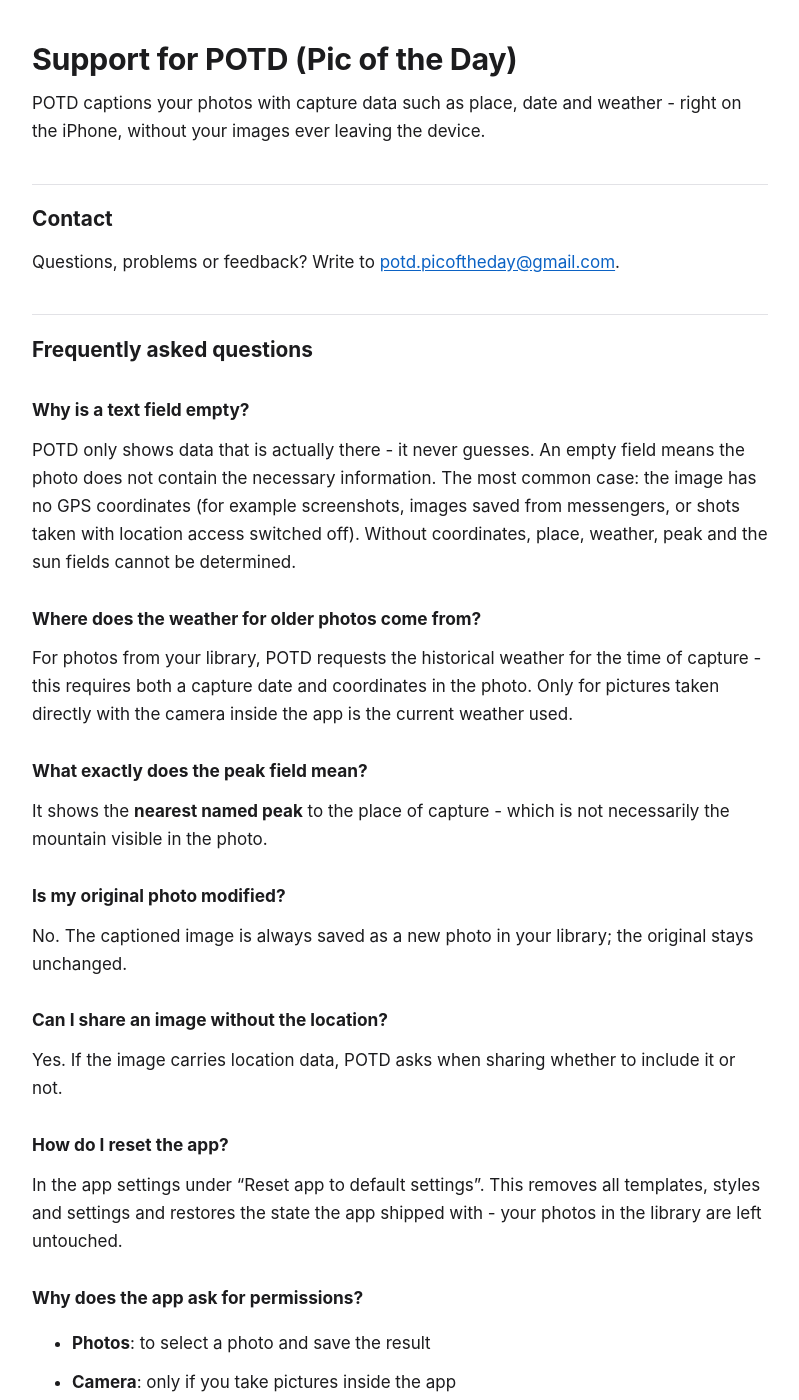
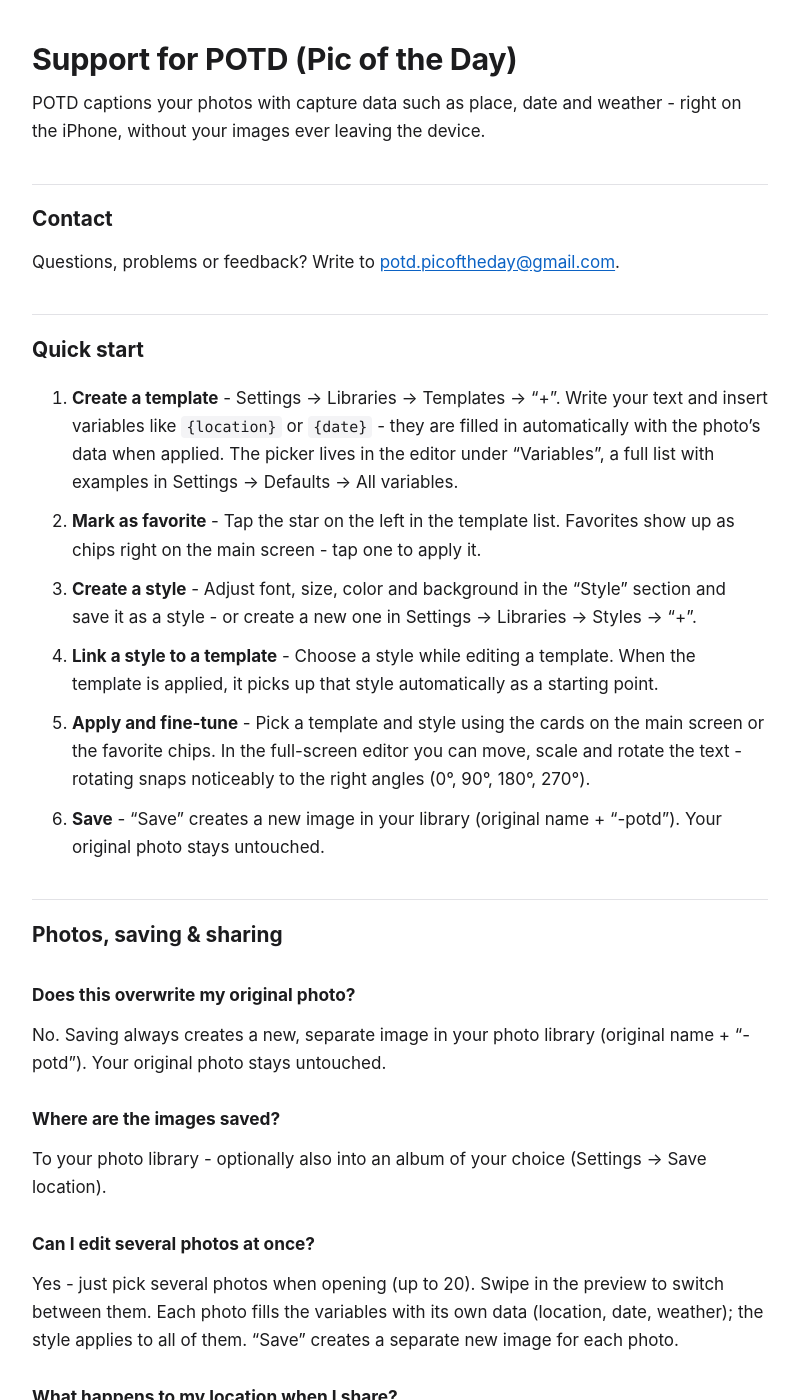
Before and after one commit to stillmadmax/potd-site, a Jekyll site: the page built from en/support.md, in a window 1280 px wide and 1400 px high. Shown: the whole window, without its empty margins (240-1039 px from the left). Built offline with Jekyll 4.4.1, drawn with Linux system fonts in a browser that asks for light colours; some of the changed text lies outside the part shown.

Commit message:
Support-Seiten an die Hilfe & FAQ der App angeglichen
Inhalt 1:1 aus HelpViewController.swift uebernommen: Schnellstart (6 Schritte)
plus FAQ in drei Themengruppen (Fotos/Sichern/Teilen, Daten & Variablen,
Vorlagen & Stile), DE und EN. Die alten Website-eigenen Eintraege (App
zuruecksetzen, Berechtigungen) entfallen - die App-Hilfe ist massgeblich.
Kontakt- und Datenschutz-Abschnitte bleiben.

```diff
--- a/en/support.md
+++ b/en/support.md
@@ -15,48 +15,97 @@
 Questions, problems or feedback? Write to
 [potd.picoftheday@gmail.com](mailto:potd.picoftheday@gmail.com).
 
-## Frequently asked questions
+## Quick start
 
-### Why is a text field empty?
+1. **Create a template** - Settings → Libraries → Templates → "+". Write your text and insert
+   variables like `{location}` or `{date}` - they are filled in automatically with the photo's
+   data when applied. The picker lives in the editor under "Variables", a full list with examples
+   in Settings → Defaults → All variables.
+2. **Mark as favorite** - Tap the star on the left in the template list. Favorites show up as
+   chips right on the main screen - tap one to apply it.
+3. **Create a style** - Adjust font, size, color and background in the "Style" section and save it
+   as a style - or create a new one in Settings → Libraries → Styles → "+".
+4. **Link a style to a template** - Choose a style while editing a template. When the template is
+   applied, it picks up that style automatically as a starting point.
+5. **Apply and fine-tune** - Pick a template and style using the cards on the main screen or the
+   favorite chips. In the full-screen editor you can move, scale and rotate the text - rotating
+   snaps noticeably to the right angles (0°, 90°, 180°, 270°).
+6. **Save** - "Save" creates a new image in your library (original name + "-potd"). Your original
+   photo stays untouched.
 
-POTD only shows data that is actually there - it never guesses. An empty field means the photo does
-not contain the necessary information. The most common case: the image has no GPS coordinates (for
-example screenshots, images saved from messengers, or shots taken with location access switched
-off). Without coordinates, place, weather, peak and the sun fields cannot be determined.
+## Photos, saving & sharing
 
-### Where does the weather for older photos come from?
+### Does this overwrite my original photo?
 
-For photos from your library, POTD requests the historical weather for the time of capture - this
-requires both a capture date and coordinates in the photo. Only for pictures taken directly with the
-camera inside the app is the current weather used.
+No. Saving always creates a new, separate image in your photo library (original name + "-potd").
+Your original photo stays untouched.
 
-### What exactly does the peak field mean?
+### Where are the images saved?
 
-It shows the **nearest named peak** to the place of capture - which is not necessarily the mountain
-visible in the photo.
+To your photo library - optionally also into an album of your choice (Settings → Save location).
 
-### Is my original photo modified?
+### Can I edit several photos at once?
 
-No. The captioned image is always saved as a new photo in your library; the original stays
-unchanged.
+Yes - just pick several photos when opening (up to 20). Swipe in the preview to switch between
+them. Each photo fills the variables with its own data (location, date, weather); the style
+applies to all of them. "Save" creates a separate new image for each photo.
 
-### Can I share an image without the location?
+### What happens to my location when I share?
 
-Yes. If the image carries location data, POTD asks when sharing whether to include it or not.
+If the photo contains GPS data, the app asks before sharing: "Share with location" or "Share
+without location". With "without location", the GPS data is removed from the shared copy only.
+When saving to your library, the image data is kept in full.
 
-### How do I reset the app?
+## Data & variables
 
-In the app settings under "Reset app to default settings". This removes all templates, styles and
-settings and restores the state the app shipped with - your photos in the library are left
-untouched.
+### Where do location, date and weather come from?
 
-### Why does the app ask for permissions?
+For a photo from your library, the values come from the data stored in the image itself
+(EXIF/GPS); the weather is looked up for the moment the photo was taken. For a new capture in the
+app, the current location and current weather are used. If data is missing (e.g. no GPS in the
+image), the field stays empty - the app never guesses.
 
-- **Photos**: to select a photo and save the result
-- **Camera**: only if you take pictures inside the app
-- **Location**: only for camera shots, to determine place and weather for "here and now"
+### Why do some fields stay empty when I take a photo in the app?
 
-Details are in the [privacy policy](privacy).
+When you take a photo directly in the app, the technical camera data (aperture, ISO, lens, etc.)
+isn't written into the image - those fields stay empty. Location, date and weather are filled in
+live from your current location instead. "Show more" in the notice lists exactly which fields are
+affected.
+
+### Why are weather fields sometimes empty?
+
+Weather data is looked up over the internet. It stays empty when there is no connection right now,
+or when the photo lacks a GPS position or capture time - without both, no weather can be matched.
+Here too: better empty than guessed.
+
+### What does the peak field show?
+
+The nearest peak recorded in OpenStreetMap, measured from the photo's GPS position - that is not
+necessarily the peak visible in the picture. Without GPS data the field stays empty, and the
+lookup can take a moment.
+
+### When does the app need my location?
+
+Only when taking a photo directly in the app - there, your current location and current weather
+fill the variables. Photos from your library use only the data stored in the image; no location
+access is needed for that.
+
+## Templates & styles
+
+### Can a template contain several texts?
+
+Yes. Add more text fields in the template editor - each can be placed freely on the photo and
+sized individually. Font, color and background apply to all fields together.
+
+### How do I sort templates and styles?
+
+Use the sort icon at the top of each list: Name A-Z / Z-A or "Custom order" (arrange by dragging).
+The chosen order also applies to the favorite chips and the selection on the main screen.
+
+### How do I duplicate or delete an entry?
+
+Use the "•••" menu on the right of each row: Edit, Duplicate, Delete. Tapping the row itself opens
+editing directly.
 
 ## Privacy
 
```
Also changed, not shown: support.md (+78 -29 lines).
